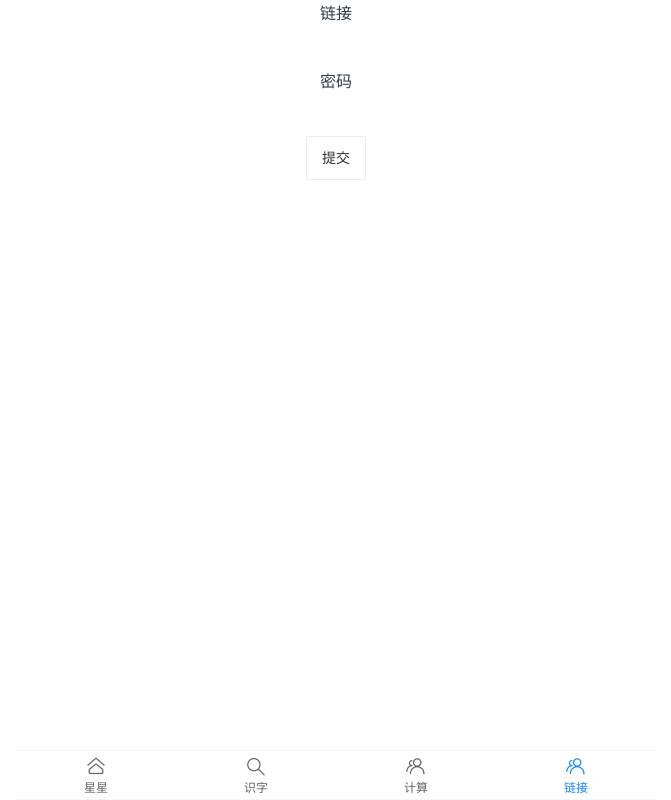
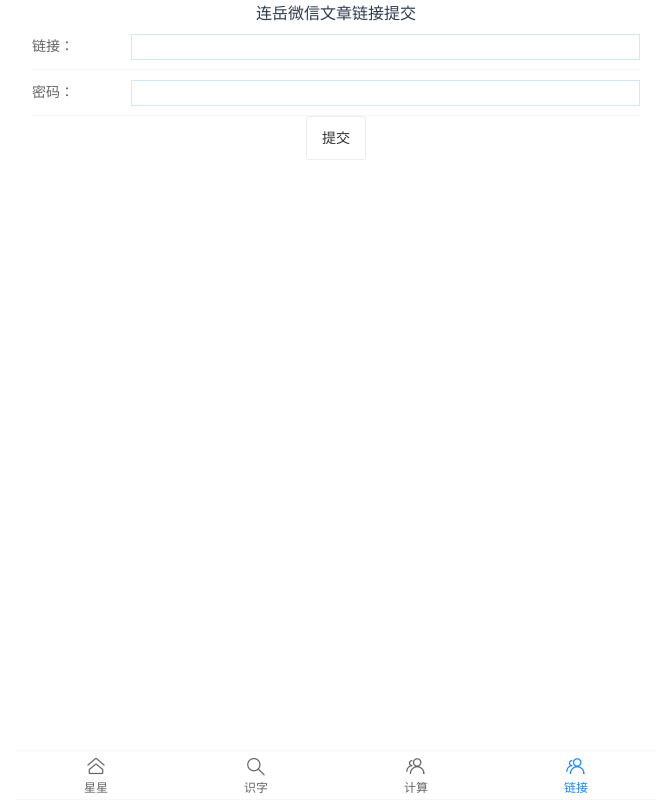
Before and after one commit to Rackar/vant_page, a Vue app: page /linkup in a window 1280 px wide. Shown: the whole page, without its empty margins (304-975 px from the left). Built offline with nearby package versions, Linux system fonts and the light colour scheme.

Commit message:
更改样式，加入loading

```diff
--- a/src/pages/up.vue
+++ b/src/pages/up.vue
@@ -1,15 +1,13 @@
 <template>
-  <div class>
+  <div class="up">
+    <div>连岳微信文章链接提交</div>
+    <van-field label="链接：" v-model="email" />
+
+    <van-field label="密码：" v-model="pass" type="password" />
+
     <div>
-      链接
-      <van-field v-model="email" />
-    </div>
-    <div>
-      密码
-      <van-field v-model="pass" type="password" />
-    </div>
-    <div>
-      <van-button @click="signup">提交</van-button>
+      <van-button @click="signup" :disabled="loading">提交</van-button>
+      <van-loading size="24px" vertical v-show="loading">提交中，已可以关闭页面</van-loading>
     </div>
   </div>
 </template>
@@ -19,7 +17,8 @@ export default {
   data() {
     return {
       email: "",
-      pass: ""
+      pass: "",
+      loading: false
     };
   },
 
@@ -28,16 +27,16 @@ export default {
       let url = this.email.split(/\n/).filter(ele => ele !== "" && ele !== " ");
       let pass = this.pass;
       let gzlist = "ilianyue";
-      let push = await this.$axios.post(
-        "api/lianyue",
-        {
-          url,
-          pass,
-          gzlist
-        }
-      );
-      console.log();
-      let data=push.data
+      this.loading = true;
+      // debugger;
+      let push = await this.$axios.post("api/lianyue", {
+        url,
+        pass,
+        gzlist
+      });
+      this.loading = false;
+      let data = push.data;
+      // let data = {};
 
       if (data.status === 1) {
         this.$toast({
@@ -55,5 +54,8 @@ export default {
 };
 </script>
 
-<style>
-</style>
+<style scoped>
+.up /deep/ .van-field__body {
+  border: 1px solid rgb(204, 234, 251);
+}
+</style>>
```
